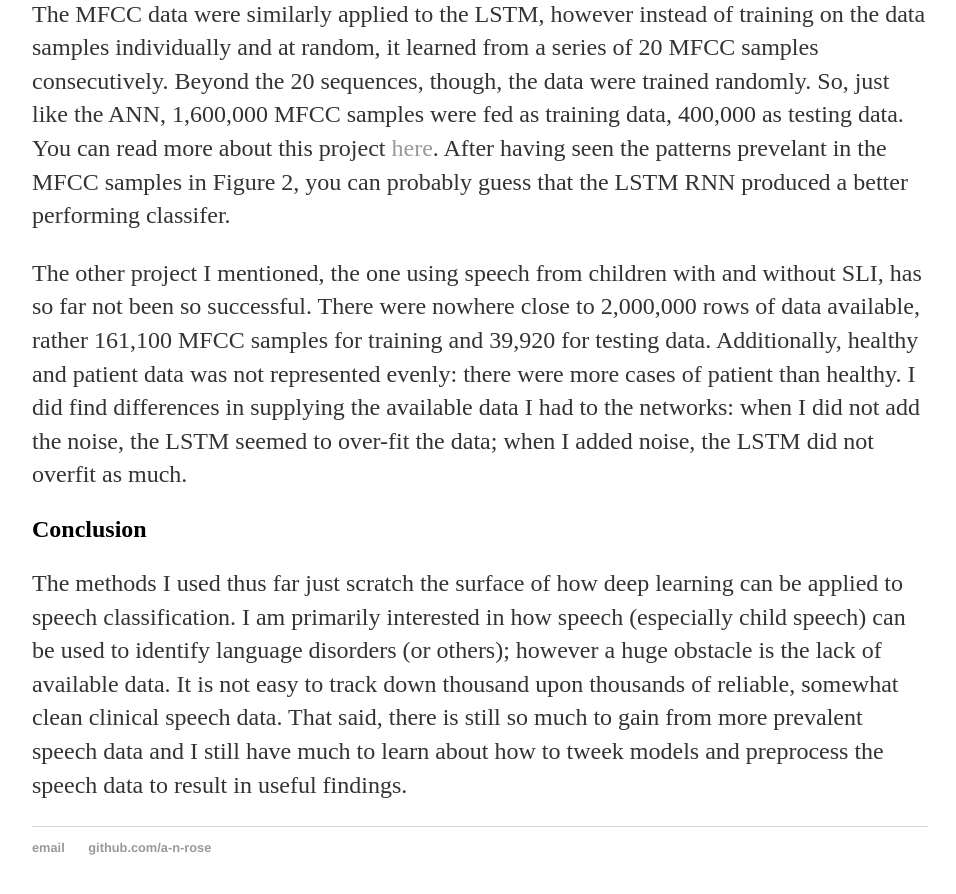
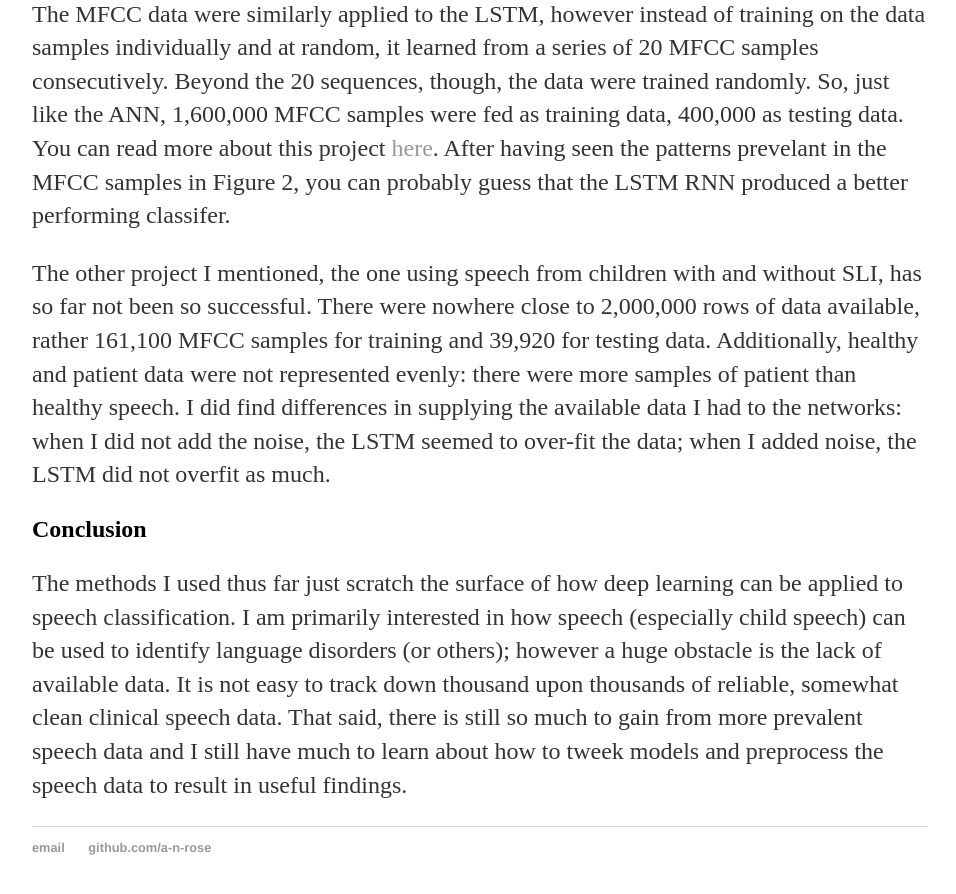
Before and after one commit to a-n-rose/a-n-rose.github.io, a Jekyll site: the page built from _posts/2018-09-09-MFCC-extraction-prep-speech-4-deep-learning.md, in a window 1280 px wide and 900 px high, scrolled down 8030 px. Shown: the top 894 px of the window, without its empty margins (160-1116 px from the left). Built offline with Jekyll 4.4.1, drawn with Linux system fonts in a browser that asks for light colours.

Commit message:
typo fix; minor edits

```diff
--- a/_posts/2018-09-09-MFCC-extraction-prep-speech-4-deep-learning.md
+++ b/_posts/2018-09-09-MFCC-extraction-prep-speech-4-deep-learning.md
@@ -134,7 +134,7 @@ Regarding how the MFCC data was processed by each of the networks, for the ANN,
 
 The MFCC data were similarly applied to the LSTM, however instead of training on the data samples individually and at random, it learned from a series of 20 MFCC samples consecutively. Beyond the 20 sequences, though, the data were trained randomly. So, just like the ANN, 1,600,000 MFCC samples were fed as training data, 400,000 as testing data. You can read more about this project <a href="/2018/09/07/language-classifier-LSTM.html">here</a>. After having seen the patterns prevelant in the MFCC samples in Figure 2, you can probably guess that the LSTM RNN produced a better performing classifer.
 
-The other project I mentioned, the one using speech from children with and without SLI, has so far not been so successful. There were nowhere close to 2,000,000 rows of data available, rather 161,100 MFCC samples for training and 39,920 for testing data. Additionally, healthy and patient data was not represented evenly: there were more cases of patient than healthy. I did find differences in supplying the available data I had to the networks: when I did not add the noise, the LSTM seemed to over-fit the data; when I added noise, the LSTM did not overfit as much.
+The other project I mentioned, the one using speech from children with and without SLI, has so far not been so successful. There were nowhere close to 2,000,000 rows of data available, rather 161,100 MFCC samples for training and 39,920 for testing data. Additionally, healthy and patient data were not represented evenly: there were more samples of patient than healthy speech. I did find differences in supplying the available data I had to the networks: when I did not add the noise, the LSTM seemed to over-fit the data; when I added noise, the LSTM did not overfit as much.
 
 ## Conclusion
 
```
